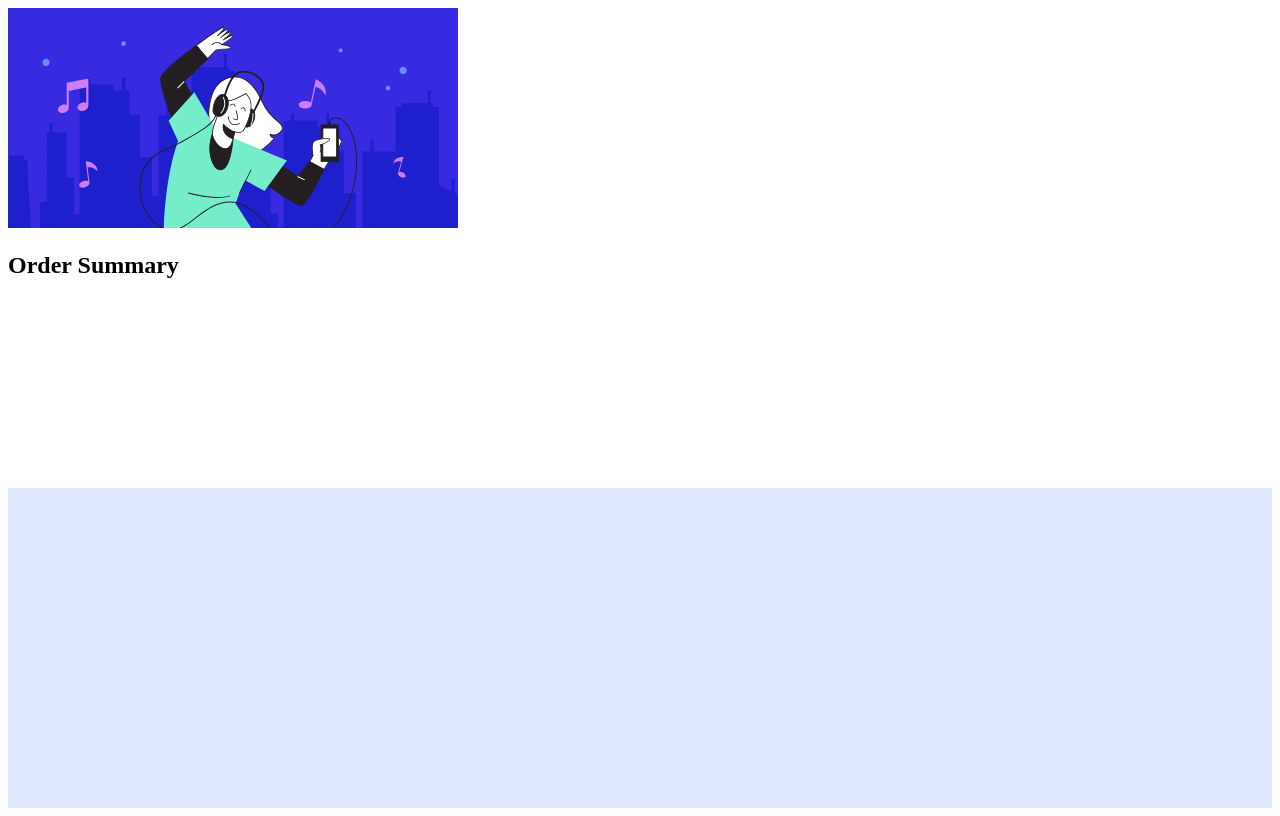
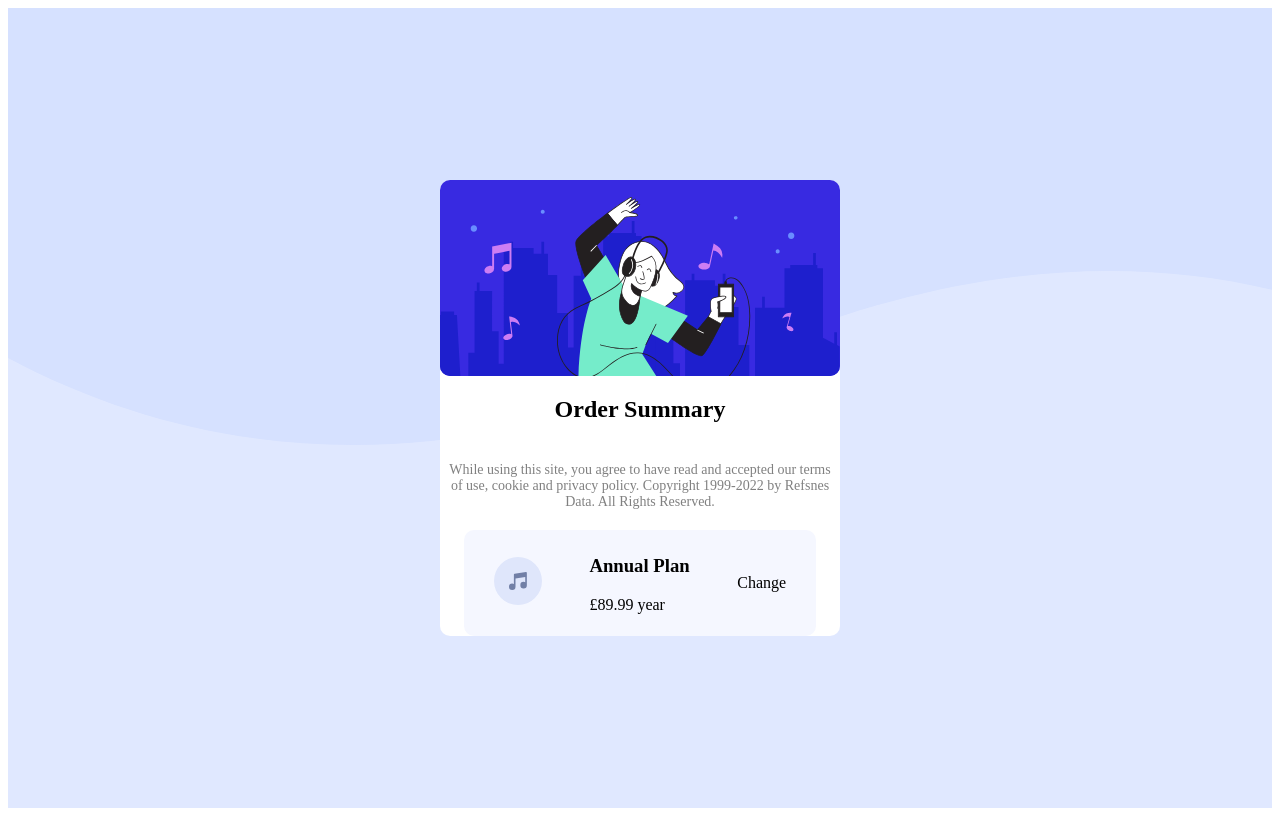
Before and after one commit to gunsum/kavi-order-summary, a plain HTML site: page index.html in a window 1280 px wide. Drawn offline with Linux system fonts and the light colour scheme.

Commit message:
include card container

```diff
--- a/index.html
+++ b/index.html
@@ -15,6 +15,9 @@
       height: 100vh;
       background-image: url("images/pattern-background-desktop.svg");
       background-repeat: no-repeat;
+      display: flex;
+      align-items: center;
+      justify-content: center;
     }
 
     @media only screen and (max-width: 480px) {
@@ -24,21 +27,67 @@
     }
   .container {
     background-color: white;
-    height: 60vh;
-    border: 1cm;
+    display: flex;
+    flex-direction: column;
+    width: 400px;
+    height: fit-content;
+  }
+  .border-radius {
+    border-radius: 10px;
+  }
+  .content-text {
+    font-size: 14px;
+    color: grey;
+    display: flex;
+    align-items: center;
+    justify-content: center;
+    flex-direction: column;
+  }
+  .text-content {
+    display: flex ;
+    align-items: center;
+    flex-direction: column;
+  }
+  .content-text p {
+    padding: 6px;
+    text-align: center;
+  }
+  .foot-card{
+    display:flex;
+    align-items: center;
+    background-color: hsl(225, 100%, 98%);
+    padding: 6px;
+    border-radius: 10px;
+    width: 85%;
+    justify-content: space-around;
+  };
 
-  }
+
   </style>
 </head>
 <body>
 <div class="root">
-  <div class="container">
-    <img src= "/images/illustration-hero.svg">
+  <div class="container border-radius">
+    <img class="border-radius" src= "/images/illustration-hero.svg">
   <div class="text-content">
     <div class="title">
       <h2>Order Summary</h2>
     </div>
-  </div>
+    <div class="content-text">
+      <p>While using this site, you agree to have read and accepted our terms of use, cookie and privacy policy.
+        Copyright 1999-2022 by Refsnes Data. All Rights Reserved.</p>
+    </div>
+    <div class="foot-card">
+      <span class="foot-svg-container">
+        <img src= "/images/icon-music.svg">
+      </span>
+      <div class="foot-text-container">
+        <h3 class="foot-title">Annual Plan</h3>
+        <p class="foot-text">£89.99 year</p>
+      </div>
+
+      <a class="foot-link">Change</a>
+    </div>
 </div>
 </div>
 
```
